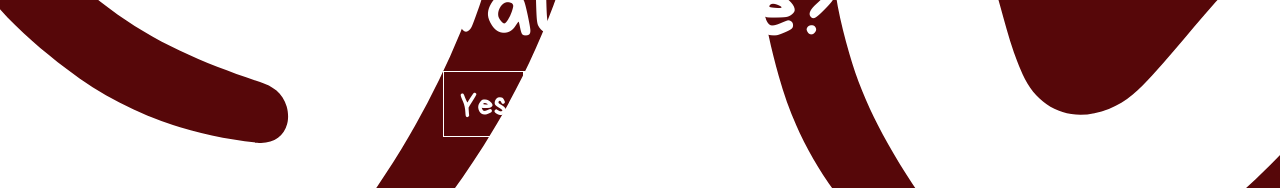
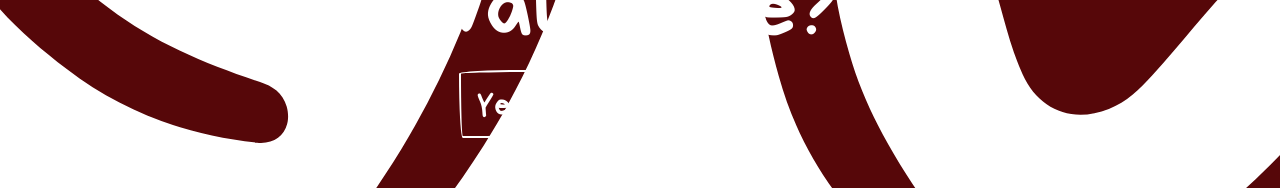
Before and after one commit to EstiT/Valentines, a Vue app: page / in a window 1280 px wide. Shown: the part 384-572 px from the top of the page. Built offline with nearby package versions, Linux system fonts and the light colour scheme.

Commit message:
border around buttons

```diff
--- a/src/App.vue
+++ b/src/App.vue
@@ -1,5 +1,5 @@
 <script setup lang="ts">
-import { RouterLink, RouterView } from 'vue-router'
+import { RouterView } from 'vue-router'
 </script>
 
 <template>
--- a/src/assets/main.css
+++ b/src/assets/main.css
@@ -14,6 +14,21 @@
   padding: 1rem;
   font-size: 2rem;
   border: solid 1px white;
+  background: transparent;
+  margin:0 1rem;
+
+  border-top-left-radius: 255px 15px;
+  border-top-right-radius: 15px 225px;
+  border-bottom-right-radius: 225px 15px;
+  border-bottom-left-radius: 15px 255px;
+}
+
+a:hover{
+  box-shadow: 2px 8px 4px -6px hsla(0, 0%, 100%, 0.1);
+}
+
+a.lined.thin{
+  border: solid 2px white;
 }
 
 .heart {
--- a/src/views/HomeView.vue
+++ b/src/views/HomeView.vue
@@ -9,8 +9,8 @@
 <template>
   <main>
     <Question />
-    <RouterLink to="/">Yes</RouterLink>
-    <RouterLink to="/about">{{ noCopy }}</RouterLink>
+    <RouterLink to="/" class='lined thin'>Yes</RouterLink>
+    <RouterLink to="/about" class='lined thin'>{{ noCopy }}</RouterLink>
     <img alt="heart" class="heart h1" src="@/assets/heart.svg" width="850" height="850" />
     <img alt="heart" class="heart h2" src="@/assets/heart.svg" width="850" height="850" />
   </main>
```
